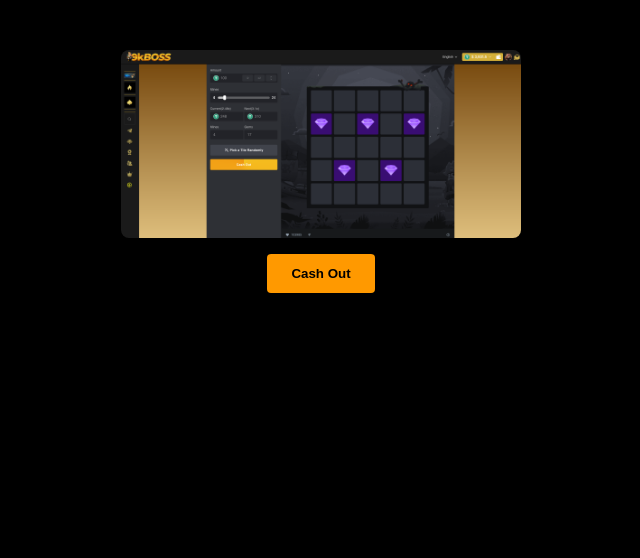
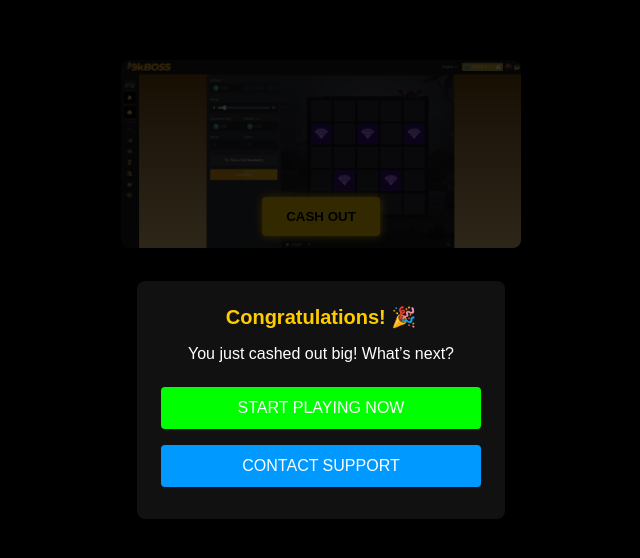
Before and after one commit to 9kbossau/crypto-bonus, a plain HTML site: page index.html in a window 1280 px wide. Shown: the whole page, without its empty margins (319-959 px from the left). Drawn offline with Linux system fonts and the light colour scheme.

Commit message:
index.html

```diff
--- a/index.html
+++ b/index.html
@@ -2,111 +2,129 @@
 <html lang="en">
 <head>
   <meta charset="UTF-8">
-  <title>9kBOSS 动画演示</title>
+  <title>🤑 Cash Out Animation</title>
   <meta name="viewport" content="width=device-width, initial-scale=1.0">
   <style>
     body {
       background: #000;
       color: #fff;
       text-align: center;
-      font-family: sans-serif;
+      font-family: Arial, sans-serif;
       margin: 0;
       padding: 0;
     }
-    #wrap {
+    #container {
       position: relative;
       max-width: 400px;
-      margin: 50px auto;
+      margin: 60px auto;
     }
-    #demo-img {
+    #main-img {
       width: 100%;
       border-radius: 8px;
     }
     #cash-btn {
-      display: inline-block;
-      margin-top: 12px;
+      position: absolute;
+      bottom: 16px;
+      left: 50%;
+      transform: translateX(-50%);
       padding: 12px 24px;
-      background: #f90;
+      background: #ffcc00;
       color: #000;
       font-weight: bold;
       border: none;
       border-radius: 4px;
       cursor: pointer;
+      animation: pulse 1s infinite;
     }
-    /* 弹窗样式 */
+    @keyframes pulse {
+      0%   { box-shadow: 0 0 8px #ffcc00; }
+      50%  { box-shadow: 0 0 20px #ffcc00; }
+      100% { box-shadow: 0 0 8px #ffcc00; }
+    }
+
+    /* Modal */
     #modal {
       display: none;
       position: fixed;
       top: 0; left: 0; right: 0; bottom: 0;
-      background: rgba(0,0,0,0.75);
+      background: rgba(0,0,0,0.8);
+      display: flex;
       justify-content: center;
       align-items: center;
     }
-    #modal .box {
+    #modal .dialog {
       background: #111;
       padding: 24px;
       border-radius: 8px;
+      width: 90%;
       max-width: 320px;
     }
-    #modal .box button {
+    #modal h2 {
+      margin-top: 0;
+      font-size: 20px;
+      color: #ffcc00;
+    }
+    #modal button {
       width: 100%;
+      padding: 12px;
       margin: 8px 0;
-      padding: 12px;
       font-size: 16px;
       border: none;
       border-radius: 4px;
       cursor: pointer;
     }
-    #play-btn { background: #0c0; color: #fff; }
-    #support-btn { background: #09f; color: #fff; }
+    #start-game { background: #0f0; color: #fff; }
+    #contact-support { background: #09f; color: #fff; }
   </style>
 </head>
 <body>
-  <div id="wrap">
-    <!-- 第一张截图 -->
-    <img id="demo-img"
+
+  <div id="container">
+    <!-- 第一张图 -->
+    <img id="main-img"
          src="https://raw.githubusercontent.com/9kbossau/crypto-bonus/617e0ff4ea8c001436cdb7751b5027b8ec4e7b42/%E6%88%AA%E5%B1%8F2025-05-06%2015.59.02.png"
-         alt="Game Screen 1">
-    <button id="cash-btn">Cash Out</button>
+         alt="Cash Out Screen">
+    <button id="cash-btn">CASH OUT</button>
   </div>
 
-  <!-- 引导弹窗 -->
+  <!-- 弹窗 -->
   <div id="modal">
-    <div class="box">
-      <h3>🎉 恭喜您获得收益！</h3>
-      <button id="play-btn">🚀 立即注册并充值游戏</button>
-      <button id="support-btn">💬 联系 Telegram 客服</button>
+    <div class="dialog">
+      <h2>Congratulations! 🎉</h2>
+      <p>You just cashed out big! What’s next?</p>
+      <button id="start-game">START PLAYING NOW</button>
+      <button id="contact-support">CONTACT SUPPORT</button>
     </div>
   </div>
 
   <script>
-    // 第二张截图地址
+    const firstImg = document.getElementById('main-img');
+    const cashBtn = document.getElementById('cash-btn');
+    const modal = document.getElementById('modal');
+    const startBtn = document.getElementById('start-game');
+    const supportBtn = document.getElementById('contact-support');
+
+    // 第二张图地址
     const secondImgURL = 'https://raw.githubusercontent.com/9kbossau/crypto-bonus/617e0ff4ea8c001436cdb7751b5027b8ec4e7b42/%E6%88%AA%E5%B1%8F2025-05-06%2015.59.43.png';
 
-    const imgEl      = document.getElementById('demo-img');
-    const cashBtn    = document.getElementById('cash-btn');
-    const modal      = document.getElementById('modal');
-    const playBtn    = document.getElementById('play-btn');
-    const supportBtn = document.getElementById('support-btn');
-
     cashBtn.addEventListener('click', () => {
-      // 切换到第二张图
-      imgEl.src = secondImgURL;
-
-      // 0.8 秒后弹出引导弹窗
-      setTimeout(() => {
-        modal.style.display = 'flex';
-      }, 800);
+      // 切换图片
+      firstImg.src = secondImgURL;
+      // 隐藏闪烁按钮
+      cashBtn.style.display = 'none';
+      // 0.8s 后弹窗
+      setTimeout(() => modal.style.display = 'flex', 800);
     });
 
-    // “立即注册并充值游戏”按钮
-    playBtn.addEventListener('click', () => {
-      window.location.href = 'https://yourgame.example.com/signup';  // 填你的游戏注册链接
+    // “开始游戏”
+    startBtn.addEventListener('click', () => {
+      window.location.href = 'https://www.9kbossau.com/playgame/mines';
     });
-    // “联系 Telegram 客服”按钮
+    // “联系客服”
     supportBtn.addEventListener('click', () => {
       window.open('https://t.me/bnn20230323', '_blank');
     });
   </script>
+
 </body>
 </html>
```
